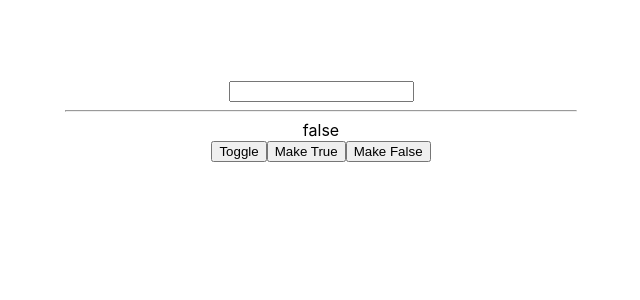
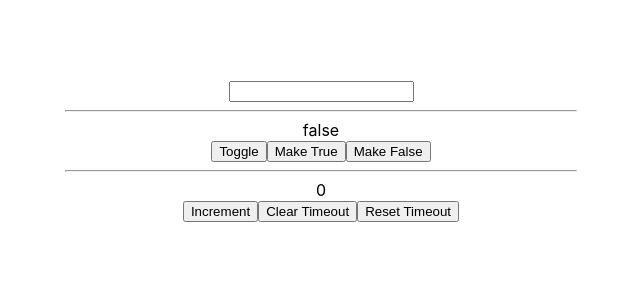
Before and after one commit to BaharKshvrz/react-hooks, a React (Create React App) app in the folder customHooks/: page / in a window 1280 px wide. Shown: the top 300 px of the page, without its empty margins (319-959 px from the left). Built offline with nearby package versions, Linux system fonts and the light colour scheme.

Commit message:
added useTimeout custom hook

```diff
--- a/customHooks/src/App.js
+++ b/customHooks/src/App.js
@@ -1,6 +1,7 @@
 import "./App.css";
 import InputElement from "./components/1.useLocalStorage/InputElement";
 import ToggleComponent from "./components/3.useToggle/ToggleComponent";
+import TimeoutComponent from "./components/4.useTimeout/TimeoutComponent";
 
 function App() {
   return (
@@ -8,6 +9,8 @@
         <InputElement/>
         <hr/>
         <ToggleComponent/>
+        <hr/>
+        <TimeoutComponent/>
     </div>
   );
 }
--- /dev/null
+++ b/customHooks/src/components/4.useTimeout/TimeoutComponent.jsx
@@ -0,0 +1,17 @@
+import React, { useState } from 'react'
+import useTimeout from './useTimeout';
+
+const TimeoutComponent = () => {
+  const [count, setCount] = useState(10);
+  const { clear, reset } = useTimeout(() => setCount(0), 1000);
+  return (
+    <div>
+      <div>{count}</div>
+      <button onClick={() => setCount(c => c + 1)}> Increment </button>
+      <button onClick={clear}>Clear Timeout</button>
+      <button onClick={reset}>Reset Timeout</button>
+    </div>
+  )
+}
+
+export default TimeoutComponent
--- /dev/null
+++ b/customHooks/src/components/4.useTimeout/useTimeout.jsx
@@ -0,0 +1,33 @@
+import { useCallback, useEffect, useRef } from 'react'
+
+const useTimeout = (callback, delay) => {
+  const callbackRef = useRef(callback);    //() => setCount(0) changes in each render so we use ref to avoid this!
+  const timeoutRef = useRef();
+
+  useEffect(() => {
+     callbackRef.current = callback;
+  }, [callback]);
+
+  const set = useCallback(() => {
+       timeoutRef.current = setTimeout(() => callbackRef.current(), delay)
+    }, [delay])
+
+  const clear = useCallback(() => {
+      timeoutRef.current && clearTimeout(timeoutRef.current);
+    }, []
+  )
+
+   useEffect(() => {
+     set();
+     return clear;
+   },[ delay, set, clear]);
+
+   const reset = useCallback(() => {
+     clear();
+     set();
+   }, [clear, set]);
+
+  return { reset, clear}
+}
+
+export default useTimeout
```
